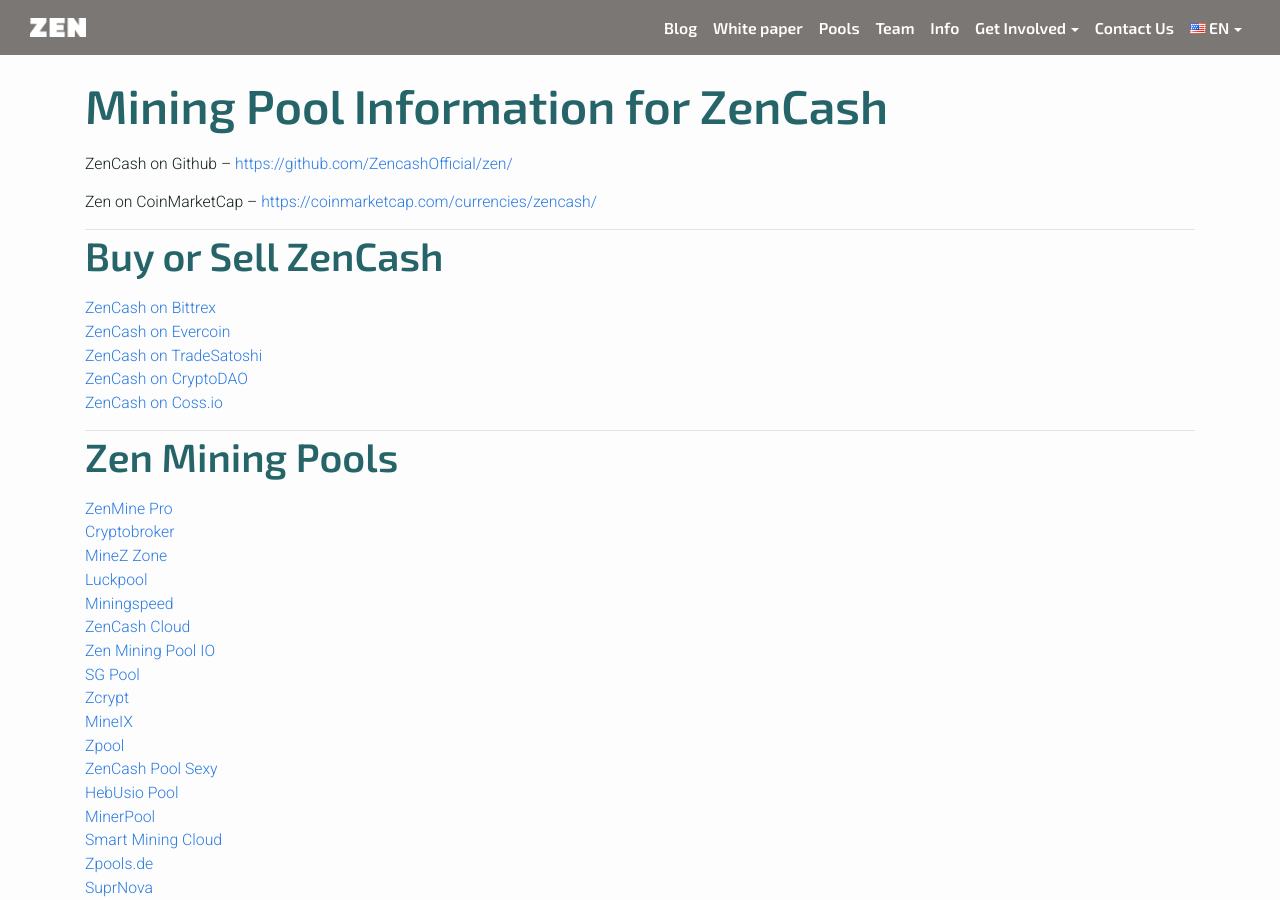
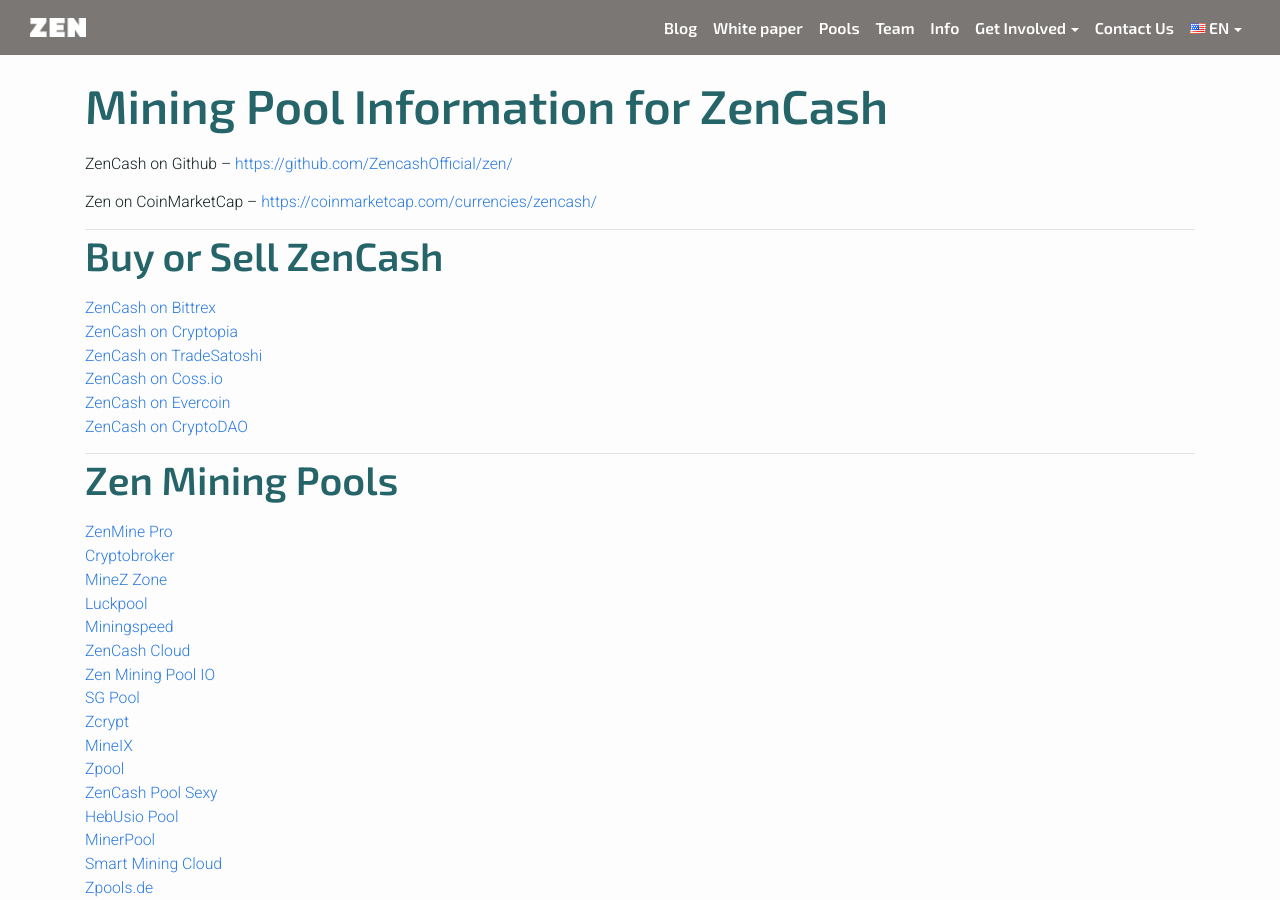
Before and after one commit to tarrenj/website, a Jekyll site: the page built from mining-pools.html, in a window 1280 px wide and 900 px high. Built offline with Jekyll 4.4.1, drawn with Linux system fonts in a browser that asks for light colours.

Commit message:
Add Cryptopia

```diff
--- a/_includes/content/exchanges.html
+++ b/_includes/content/exchanges.html
@@ -1,5 +1,6 @@
-<a href="https://bittrex.com/Market/Index?MarketName=BTC-ZEN">ZenCash on Bittrex</a><br />
+<a href="https://bittrex.com/Market/Index?MarketName=BTC-ZEN/">ZenCash on Bittrex</a><br />
+<a href="https://www.cryptopia.co.nz/Exchange/?market=ZEN_BTC">ZenCash on Cryptopia</a><br />
+<a href="https://www.tradesatoshi.com/Exchange?market=ZEN_BTC/">ZenCash on TradeSatoshi</a><br />
+<a href="https://exchange.coss.io/pair/zen-btc">ZenCash on Coss.io</a><br />
 <a href="https://evercoin.com/zencash">ZenCash on Evercoin</a><br />
-<a href="https://www.tradesatoshi.com/Exchange?market=ZEN_BTC/">ZenCash on TradeSatoshi</a><br />
-<a href="https://cryptodao.com/">ZenCash on CryptoDAO</a><br />
-<a href="https://coss.io/">ZenCash on Coss.io</a>
+<a href="https://cryptodao.com/site/index/ZEN">ZenCash on CryptoDAO</a>
```
Also changed, not shown: 3 other files.
